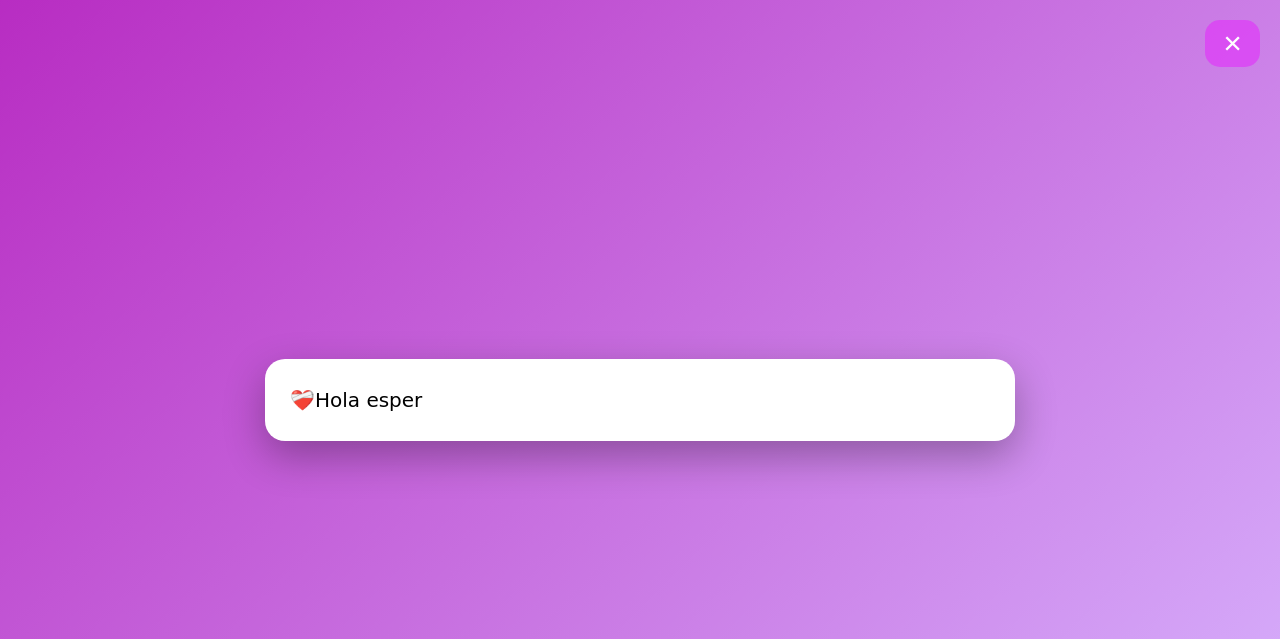
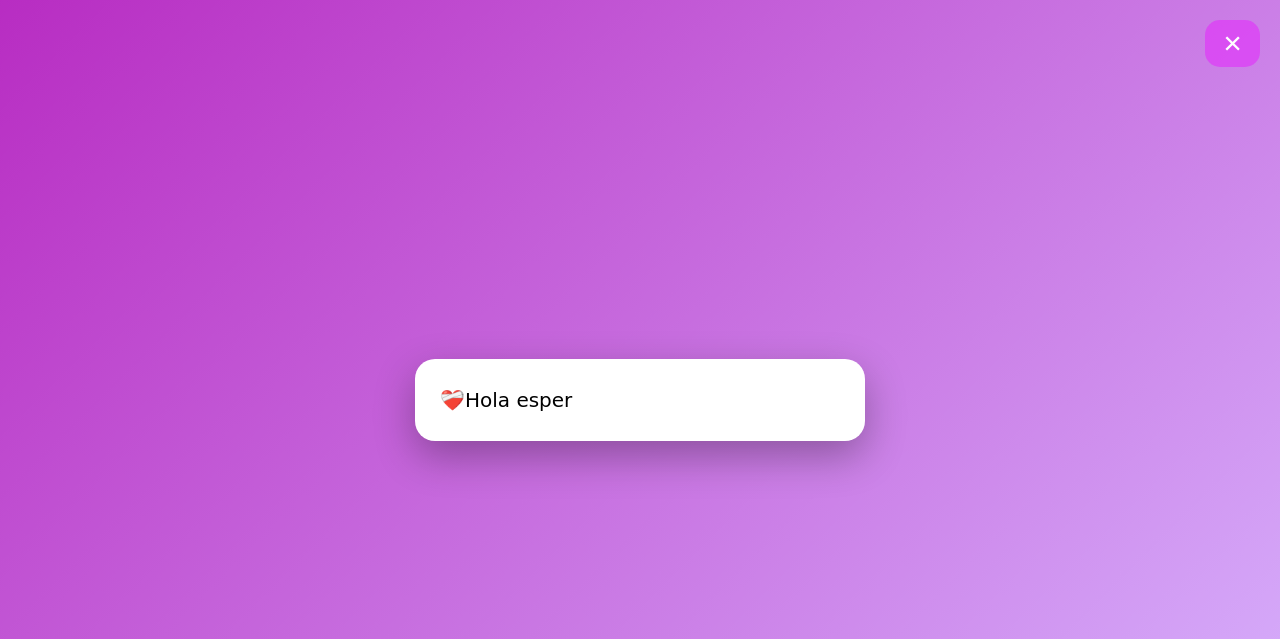
Before and after one commit to araaracarlos77-ship-it/carta-des......, a plain HTML site: page index.html in a window 1280 px wide. Both pictures are taken after a click on the element 640 px from the left and 210 px from the top of the page. Shown: the top 639 px of the page. Drawn offline with nearby package versions, Linux system fonts and the light colour scheme.

Commit message:
Add files via upload

```diff
--- a/style.css
+++ b/style.css
@@ -30,7 +30,7 @@ body {
 /* 📄 Carta abierta */
 .papel3d {
     width: 200%;        /* ← ancho principal */
-    max-width: 700px;  /* ← límite máximo */
+    max-width: 400px;  /* ← límite máximo */
     padding: 25px;
     position: absolute;
     top: 50%;
```
